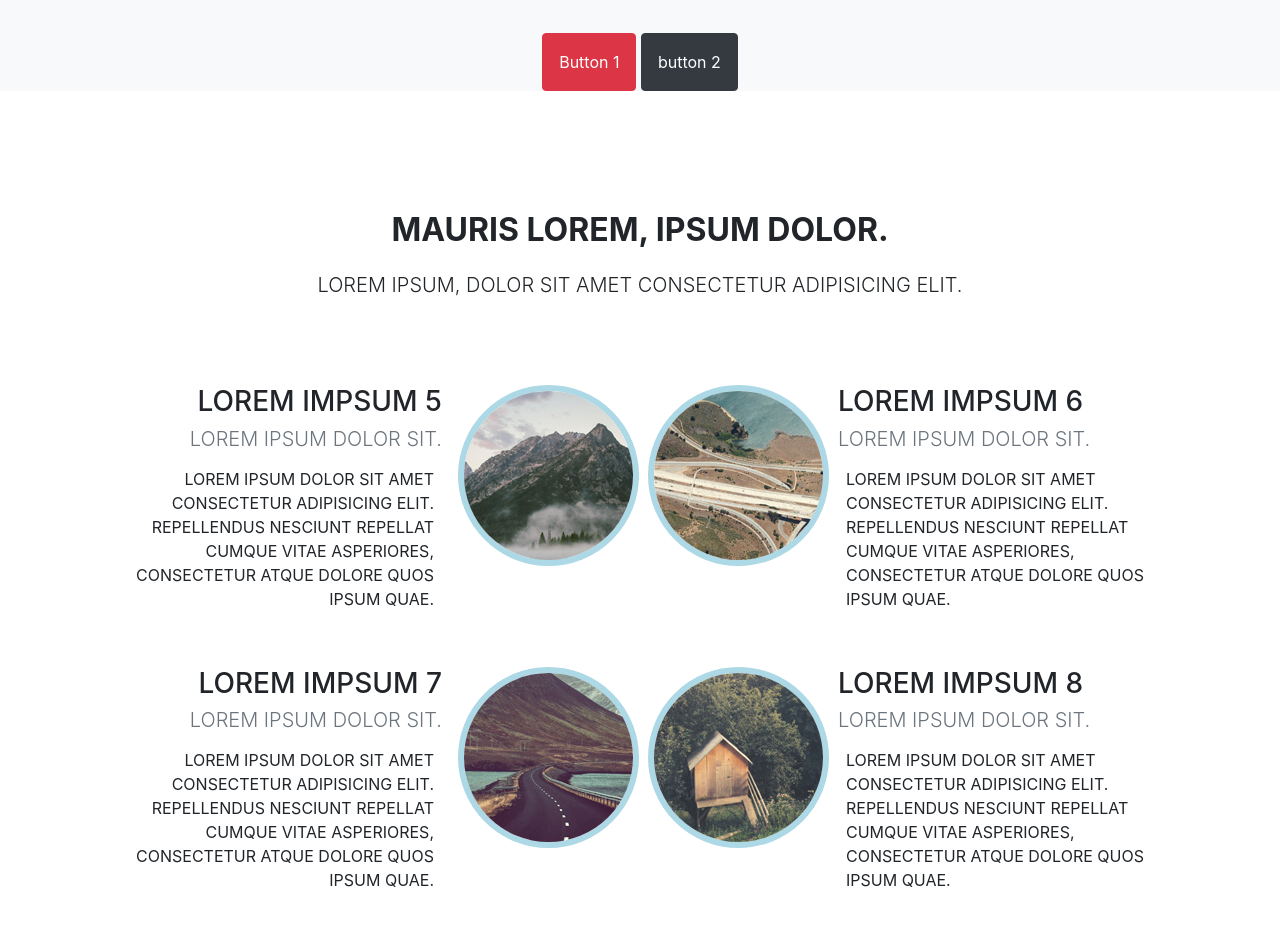
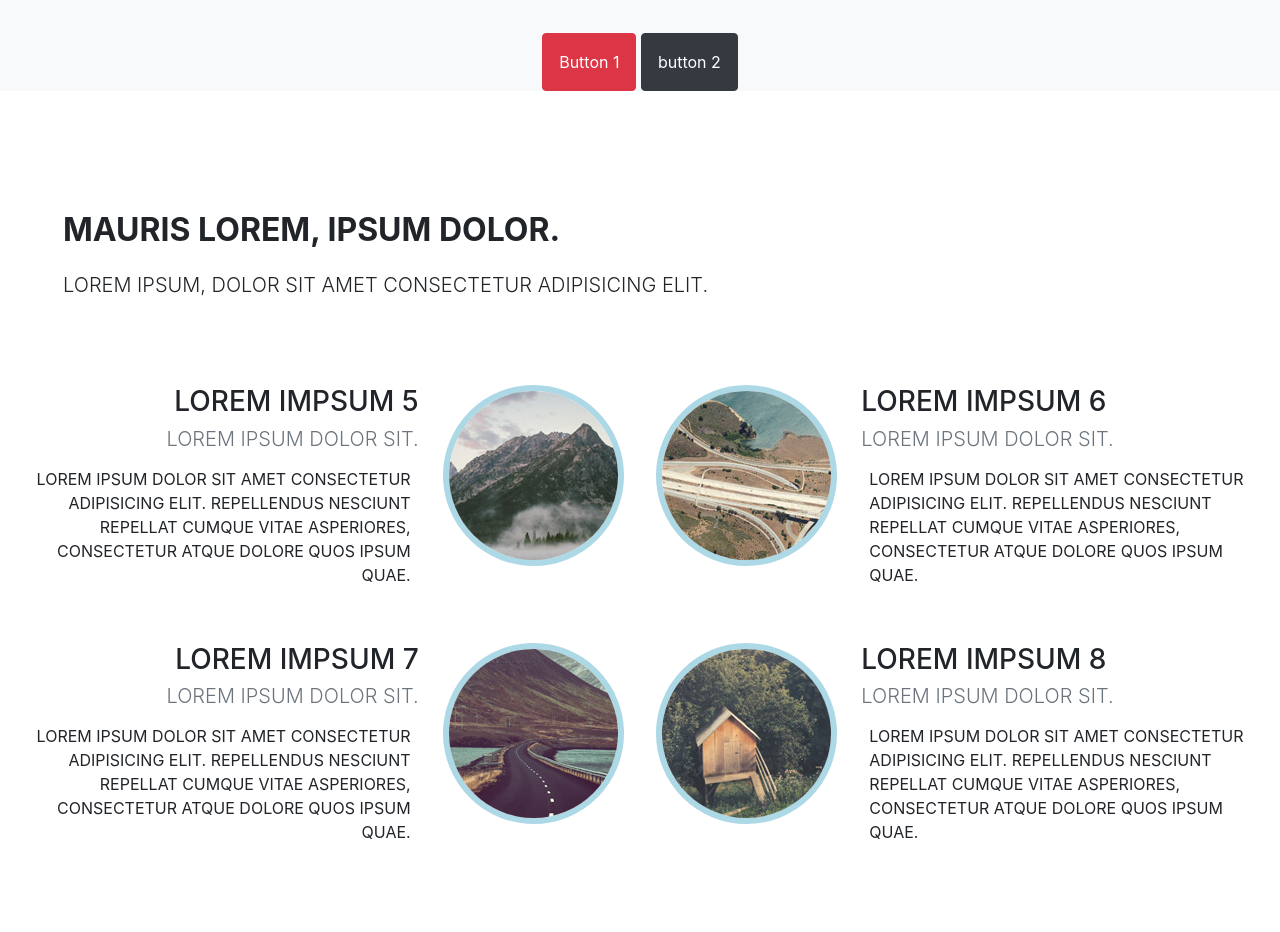
Before and after one commit to dawiteu/html-sass-bootstrap-spatial, a website: page index.html in a window 1280 px wide. Shown: the part 1560-2492 px from the top of the page. After the commit the page ends 2444 px from the top, so only its background shows below. Drawn offline with nearby package versions, Linux system fonts and the light colour scheme.

Commit message:
gall 100 %

```diff
--- a/index.html
+++ b/index.html
@@ -82,12 +82,12 @@
 
 
 
-    <section class="container mt-5 text-center text-uppercase">
+    <section class="container-fluid mt-5 text-center text-uppercase ">
 
         <div class="row py-5">
             <div class="col-12">
-                <h2 class="font-weight-bold  pt-4 text-lg-left text-xl-center ">Mauris Lorem, ipsum dolor.</h2>
-                <h5 class="font-weight-light py-3 text-lg-left text-xl-center">Lorem ipsum, dolor sit amet consectetur adipisicing elit.</h5>
+                <h2 class="font-weight-bold  pt-4  text-xl-left ml-xl-5">Mauris Lorem, ipsum dolor.</h2>
+                <h5 class="font-weight-light py-3  text-xl-left ml-xl-5">Lorem ipsum, dolor sit amet consectetur adipisicing elit.</h5>
             </div>
         </div>
 
@@ -96,11 +96,11 @@
 
                 <div class="row py-2">
 
-                    <div class="col-sm-12 order-sm-1 col-md-4 col-lg-4 order-md-2 p-2 text-center">
+                    <div class="col-sm-12 order-sm-1 col-md-4 col-lg-4 order-md-2 p-2 text-center ">
                         <img src="public/img/pic04.jpg" alt="img 4" class="rounded-circle gallimg">
                     </div>
 
-                    <div class="col-sm-12 order-sm-2 col-md-8 col-lg-8 order-md-1 p-2 text-md-right ">
+                    <div class="col-sm-12 order-sm-2 col-md-8 col-lg-8 order-md-1 p-2 text-md-right">
                         <h3>Lorem Impsum 5 </h3>
                         <h5 class="font-weight-light text-muted">Lorem ipsum dolor sit.</h5>
                         <p class="line-height-2 p-2">Lorem ipsum dolor sit amet consectetur adipisicing elit. Repellendus nesciunt repellat cumque vitae asperiores, consectetur atque dolore quos ipsum quae.</p>
```
